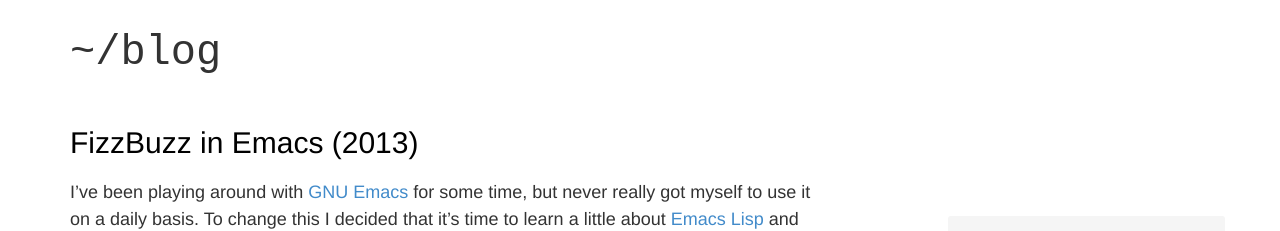
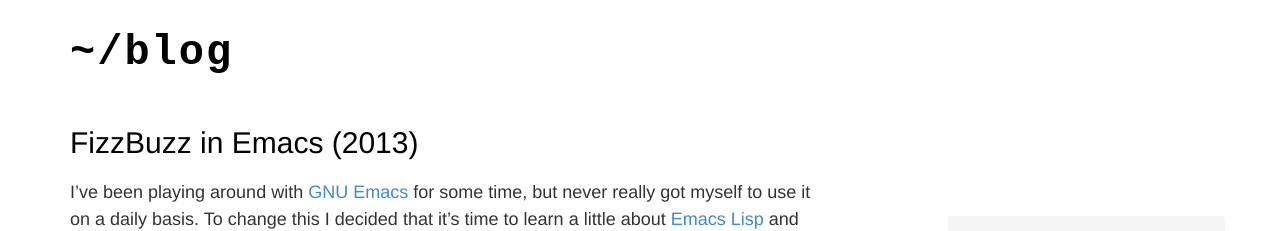
Before and after one commit to JanAhrens/JanAhrens.github.io, a Jekyll site: the page built from index.html, in a window 1280 px wide. Shown: the top 231 px of the page. Built offline with Jekyll 4.4.1, drawn with Linux system fonts in a browser that asks for light colours; Markdown is read by kramdown in place of the engine named in the settings; the list of posts is cut into pages by our own code.

Commit message:
linked head

```diff
--- a/_layouts/default.html
+++ b/_layouts/default.html
@@ -20,7 +20,7 @@
 
   <body>
     <div class="container" id="top">
-      <h1 class="head">~/blog</h1>
+      <h1 class="head"><a href="">~/blog</a></h1>
       <div class="row">
         <div class="col-sm-8 blog-main">
           {{ content }}
--- a/style.css
+++ b/style.css
@@ -44,6 +44,16 @@ body {
   font-size: 3em;
 }
 
+.head a {
+  color: black;
+  font-weight: bold;
+  letter-spacing: 2px;
+}
+
+.head a:hover {
+  text-decoration: none;
+}
+
 ul.posts {
   padding-left: 0;
 }
```
